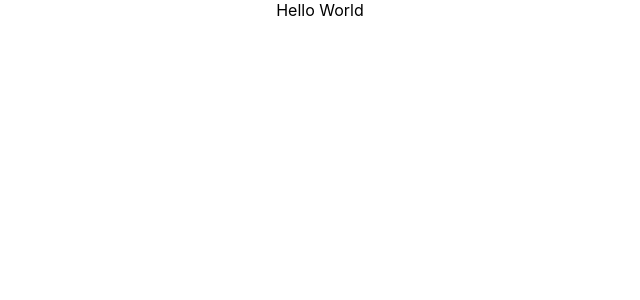
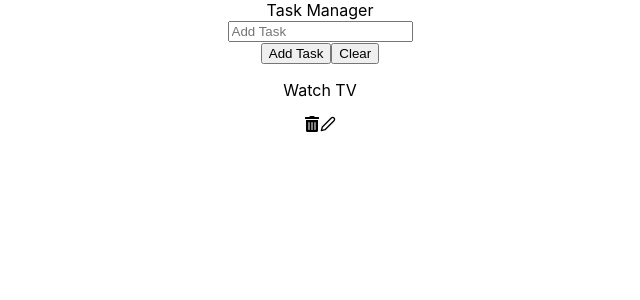
Before and after one commit to maryammoshtoofar/CW19-Thursday, a React (Create React App) app: page / in a window 1280 px wide. Shown: the top 300 px of the page, without its empty margins (320-960 px from the left). Built offline with nearby package versions, Linux system fonts and the light colour scheme.

Commit message:
add basic component structure

```diff
--- a/package.json
+++ b/package.json
@@ -8,6 +8,7 @@
     "@testing-library/user-event": "^13.5.0",
     "react": "^17.0.2",
     "react-dom": "^17.0.2",
+    "react-icons": "^4.4.0",
     "react-scripts": "5.0.0",
     "web-vitals": "^2.1.2"
   },
--- a/src/App.js
+++ b/src/App.js
@@ -1,6 +1,15 @@
 import "./App.css";
+import TodosForm from "./Components/TodosForm";
+import TodosList from "./Components/TodosList";
+
 function App() {
-  return <div className="App">Hello World</div>;
+  return (
+    <div className="App">
+      Task Manager
+      <TodosForm />
+      <TodosList />
+    </div>
+  );
 }
 
 export default App;
--- /dev/null
+++ b/src/Components/Todo/index.js
@@ -0,0 +1,14 @@
+import { FiEdit2 } from "react-icons/fi";
+import { FaTrashAlt } from "react-icons/fa";
+
+const Todo = () => {
+  return (
+    <div>
+      <p>Watch TV</p>
+      <FaTrashAlt />
+      <FiEdit2 />
+    </div>
+  );
+};
+
+export default Todo;
--- /dev/null
+++ b/src/Components/TodosForm/index.js
@@ -0,0 +1,13 @@
+const TodosForm = () => {
+  return (
+    <form>
+      <input type="text" placeholder="Add Task" />
+      <div>
+        <button>Add Task</button>
+        <button>Clear</button>
+      </div>
+    </form>
+  );
+};
+
+export default TodosForm;
--- /dev/null
+++ b/src/Components/TodosList/index.js
@@ -0,0 +1,11 @@
+import Todo from "../Todo";
+
+const TodosList = () => {
+  return (
+    <div>
+      <Todo />
+    </div>
+  );
+};
+
+export default TodosList;
```
Also changed, not shown: 1 other file (tests, documents, lock files or other folders).
